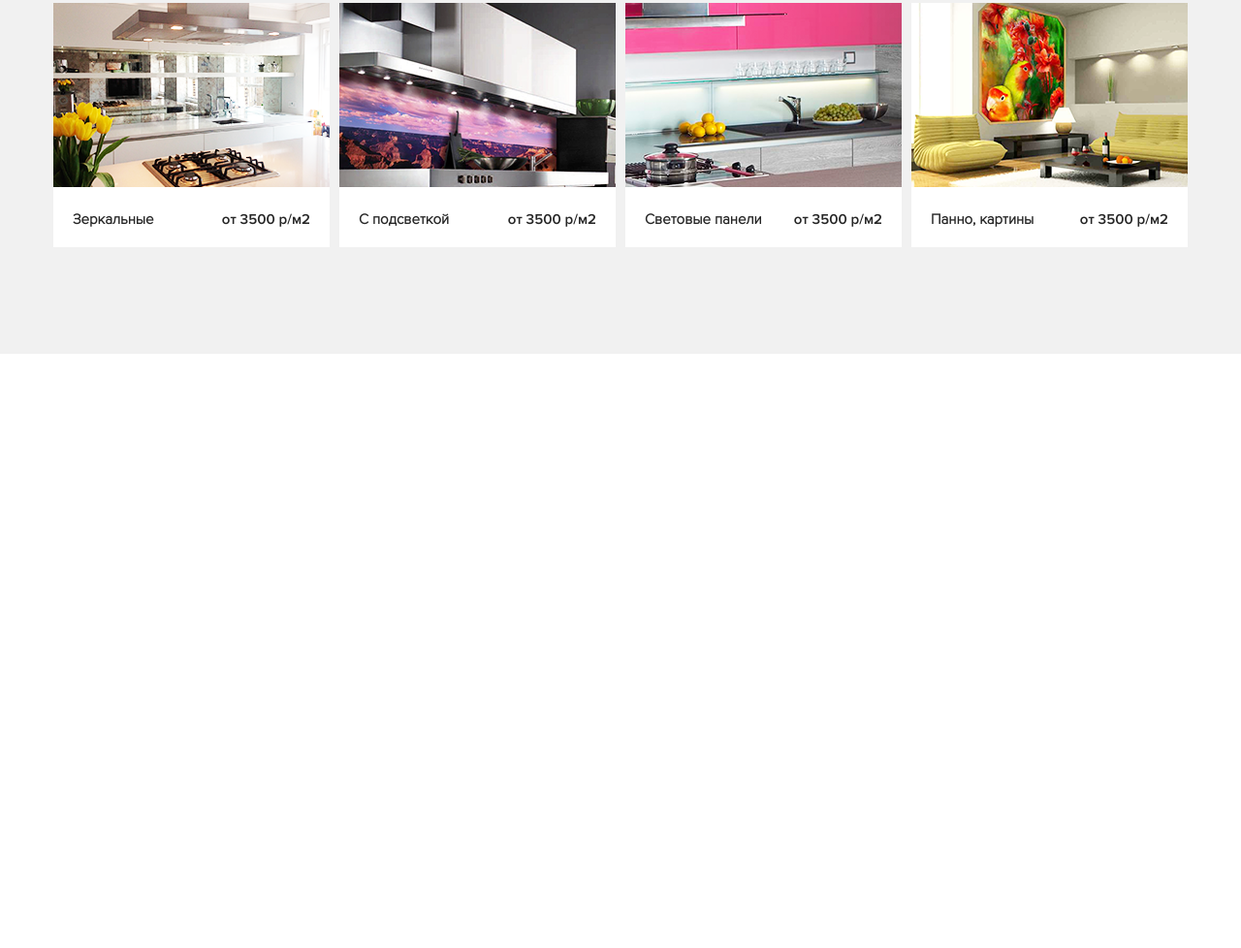
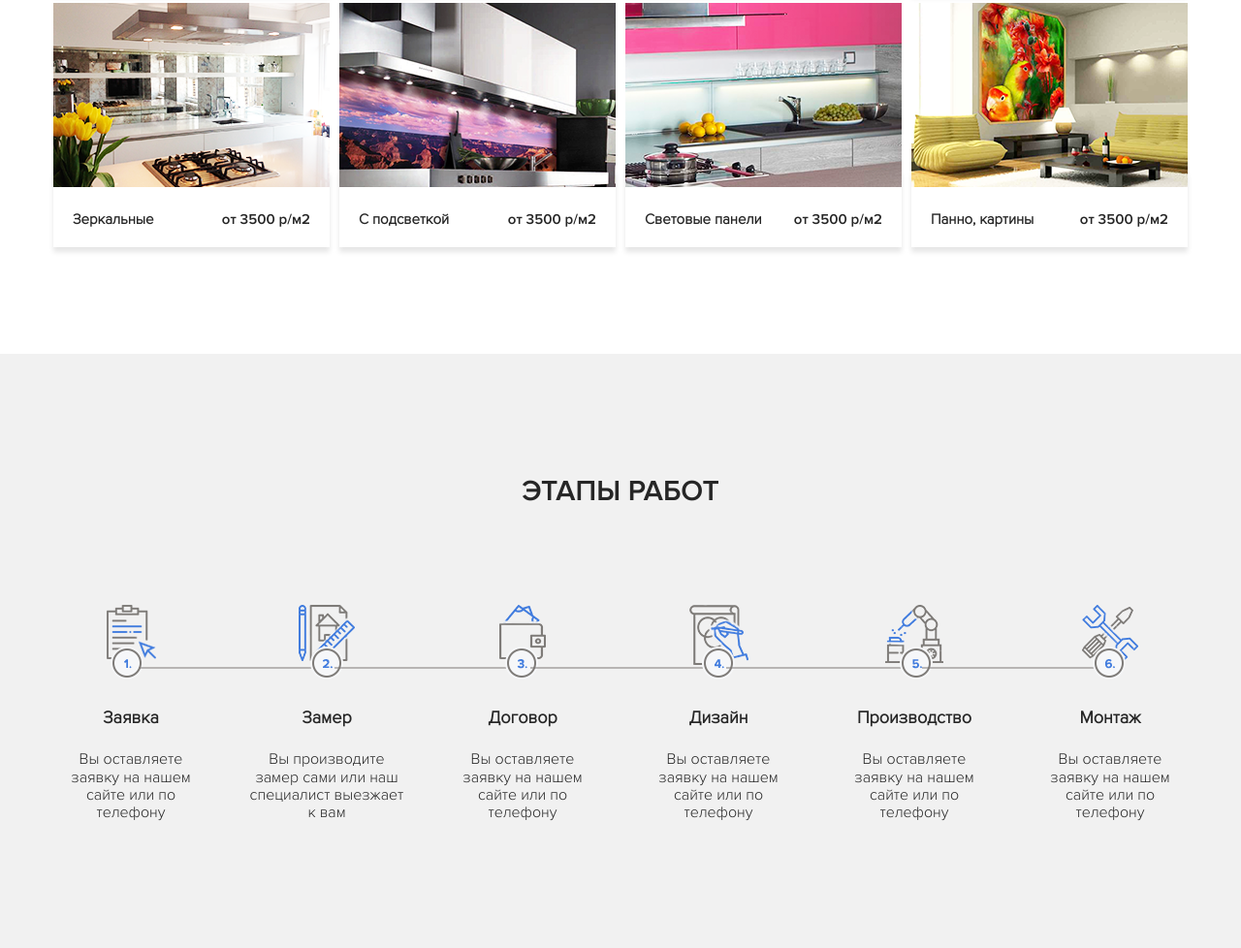
Before and after one commit to 1ocke/SKINALI, a plain HTML site: page index.html in a window 1280 px wide. Shown: the part 4600-5578 px from the top of the page at 97% size. Before the commit the page ends 4965 px from the top, so only its background shows below. Drawn offline with Linux system fonts and the light colour scheme; a script that the page names is missing.

Commit message:
add steps section

```diff
--- a/index.html
+++ b/index.html
@@ -393,6 +393,60 @@
             <!-- /.container -->
         </section>
         <!-- /.section price -->
+
+        <section class="section steps">
+            <div class="container">
+                <h2 class="section-title section__title">
+                    Этапы работ
+                </h2>
+
+                <div class="steps-block">
+                    <div class="step">
+                        <img src="img/steps/step-1.png" alt="" class="step__image">
+                        <h4 class="step__title">Заявка</h4>
+                        <p class="step__text">Вы оставляете заявку
+                            на нашем сайте или
+                            по телефону</p>
+                    </div>
+                    <div class="step">
+                        <img src="img/steps/step-2.png" alt="" class="step__image">
+                        <h4 class="step__title">Замер</h4>
+                        <p class="step__text">Вы производите замер сами или наш специалист выезжает к вам</p>
+                    </div>
+                    <div class="step">
+                        <img src="img/steps/step-3.png" alt="" class="step__image">
+                        <h4 class="step__title">Договор</h4>
+                        <p class="step__text">Вы оставляете заявку
+                            на нашем сайте или
+                            по телефону</p>
+                    </div>
+                    <div class="step">
+                        <img src="img/steps/step-4.png" alt="" class="step__image">
+                        <h4 class="step__title">Дизайн</h4>
+                        <p class="step__text">Вы оставляете заявку
+                            на нашем сайте или
+                            по телефону</p>
+                    </div>
+                    <div class="step">
+                        <img src="img/steps/step-5.png" alt="" class="step__image">
+                        <h4 class="step__title">Производство</h4>
+                        <p class="step__text">Вы оставляете заявку
+                            на нашем сайте или
+                            по телефону</p>
+                    </div>
+                    <div class="step">
+                        <img src="img/steps/step-6.png" alt="" class="step__image">
+                        <h4 class="step__title">Монтаж</h4>
+                        <p class="step__text">Вы оставляете заявку
+                            на нашем сайте или
+                            по телефону</p>
+                    </div>
+                </div>
+                <!-- /.section-title section__title -->
+            </div>
+            <!-- /.container -->
+        </section>
+        <!-- /.section steps -->
     </main>
 
 
--- a/scss/blocks/_price.scss
+++ b/scss/blocks/_price.scss
@@ -1,5 +1,4 @@
 .price {
-    background-color: #f1f1f1;
     &-block {
         display: flex;
         justify-content: space-between;
@@ -8,16 +7,16 @@
         &__card {
             margin-bottom: 10px;
 
-            @media (max-width: 991px) {
+            @media (max-width: 1199px) {
                 margin: 20px;
             }
 
             @media (max-width: 400px) {
-                margin-left: 10px;
+                margin: 10px;
             }
         }
 
-        @media (max-width: 991px) {
+        @media (max-width: 1199px) {
             justify-content: center;
         }
     }
--- /dev/null
+++ b/scss/blocks/_steps.scss
@@ -0,0 +1,56 @@
+.step {
+    text-align: center;
+    position: relative;
+
+    &__text {
+        max-width: 160px;
+        margin: 0 auto;
+        margin-bottom: 30px;
+    }
+
+    &__title {
+        font-size: 18px;
+    }
+
+    &__image {
+        z-index: 99;
+    }
+
+    @media (max-width: 991px) {
+        width: 33%;
+    }
+
+    @media (max-width: 768px) {
+        width: 100%;
+    }
+
+    &:not(:last-of-type):before {
+        content: '';
+        width: 120%;
+        height: 2px;
+        background-color: rgba(#7e7b78, 0.5);
+        display: block;
+        position: absolute;
+        top: 25%;
+        right: -75%;
+        z-index: 0;
+
+        @media (max-width: 991px) {
+            display: none;
+        }
+
+        @media (max-width: 1199px) {
+            right: -60%;
+        }
+    }
+
+    &s {
+        background-color: #f1f1f1;
+
+        &-block {
+            display: flex;
+            justify-content: space-between;
+            flex-wrap: wrap;
+        }
+    }
+}
--- a/scss/style.scss
+++ b/scss/style.scss
@@ -30,3 +30,6 @@
 
 // Блок с ценами
 @import 'blocks/price';
+
+// Блок с этапама работ
+@import 'blocks/steps';
```
Also changed, not shown: css/style.css, img/steps/step-1.png (added), img/steps/step-2.png (added), img/steps/step-3.png (added), img/steps/step-4.png (added), img/steps/step-5.png (added), img/steps/step-6.png (added), 1 other file.
